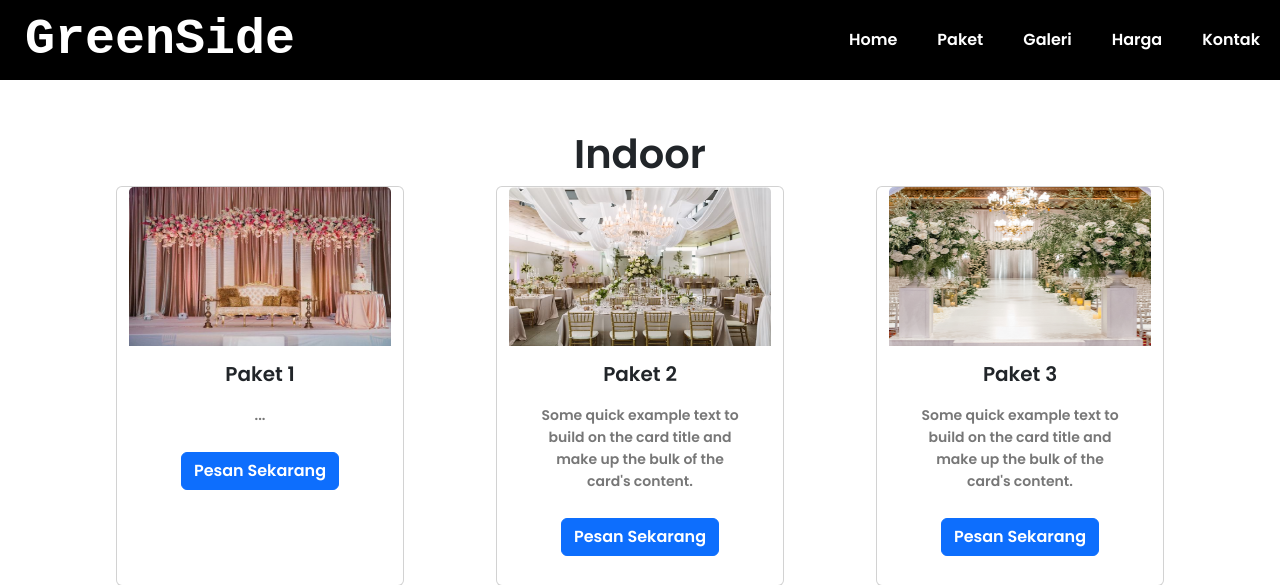
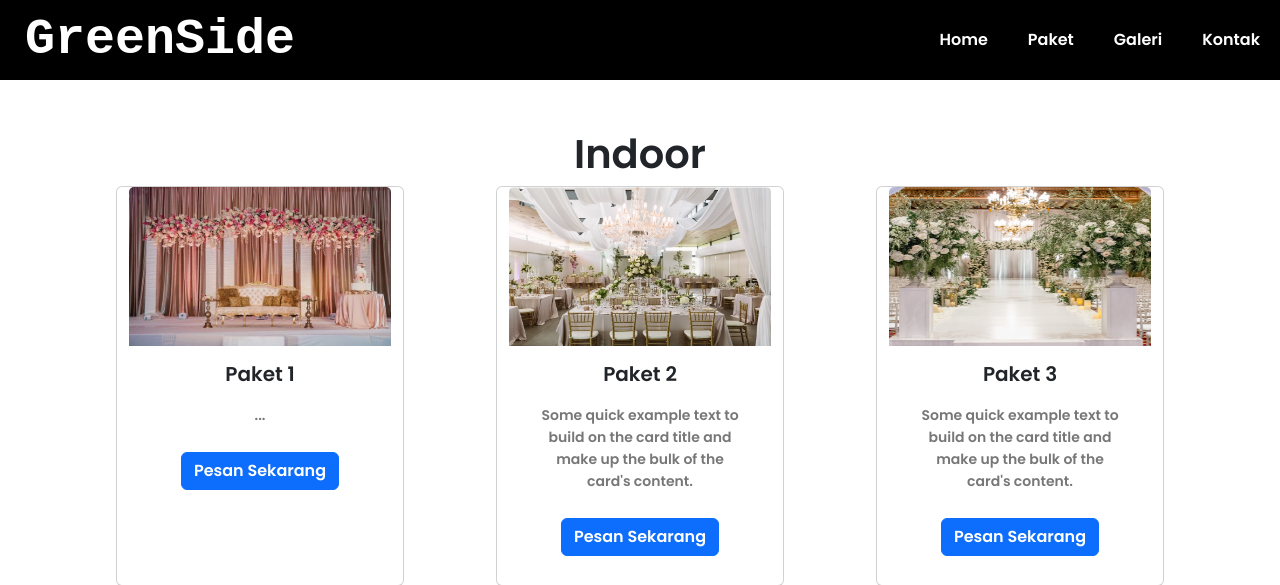
Before and after one commit to TinkerThinkerThings/Tubes-Implementasi-Perangkat-Lunak-Wedding-Organizer, a PHP site: page /pakett.php in a window 1280 px wide. Shown: the top 585 px of the page. Run offline with PHP 8.4, Linux system fonts and the light colour scheme; some libraries are stand-ins or nearby versions.

Commit message:
merubah sedikit

```diff
--- a/pakett.php
+++ b/pakett.php
@@ -50,8 +50,8 @@ include 'koneksi.php';
                         <li><a href="home.php" class="tbl-biru">Home</a></li>
                         <li><a href="pakett.php" class="tbl-biru">Paket</a></li>
                         <li><a href="Galerry.php" class="tbl-biru">Galeri</a></li>
-                        <li><a href="harga.php" class="tbl-biru">Harga</a></li>
                         <li><a href="kontak.php" class="tbl-biru">Kontak</a></li>
+
                     </ul>
                 </div>
             </div>
```
